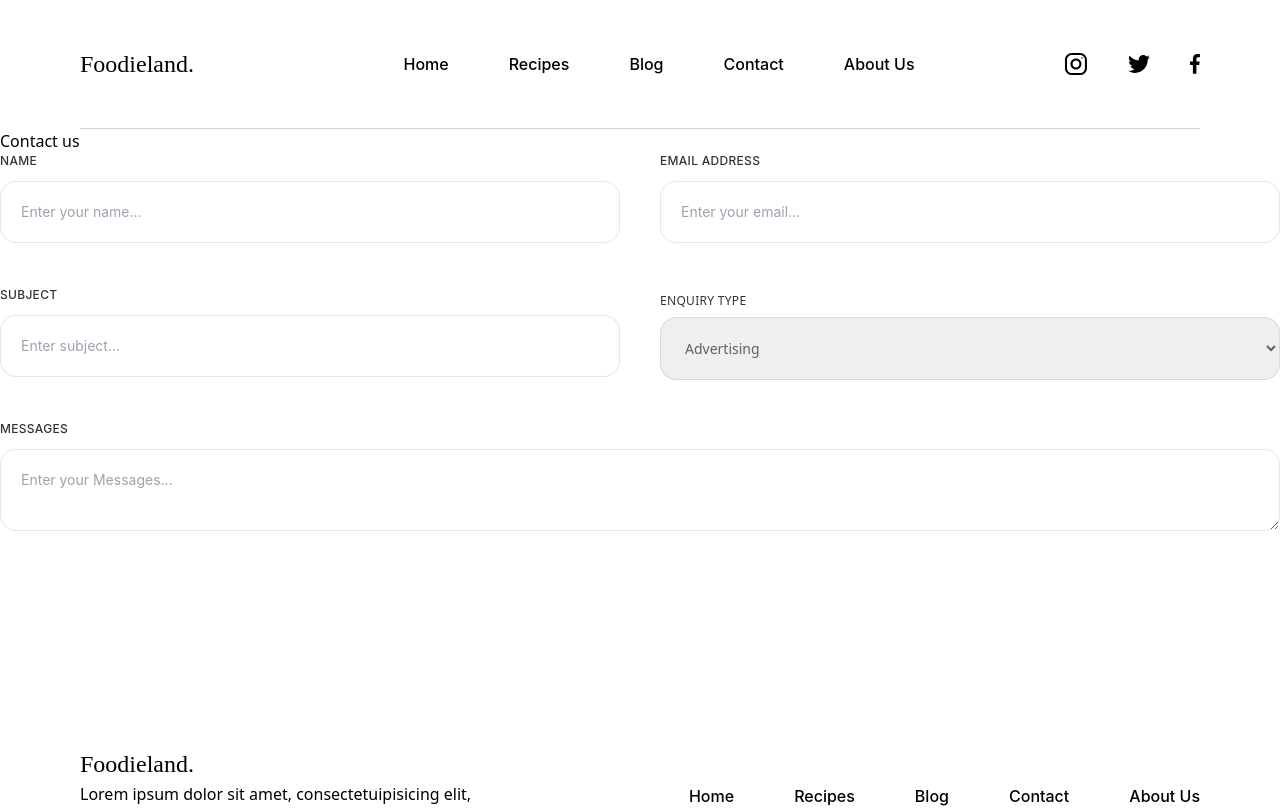
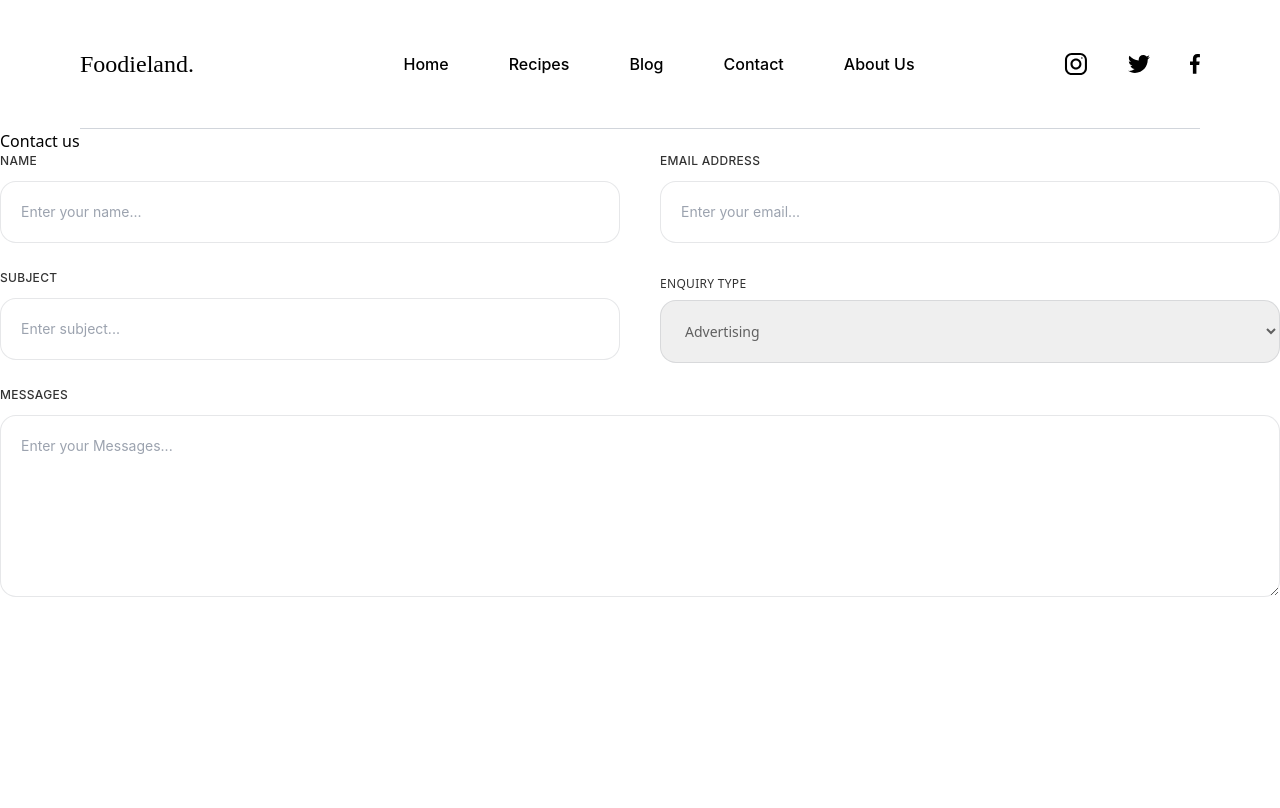
Before and after one commit to foodieland-project/foodieland-frontend, a React (Create React App) app: page /contact in a window 1280 px wide. Shown: the top 808 px of the page. Built offline with nearby package versions, Linux system fonts and the light colour scheme.

Commit message:
text area height spanned two rows

```diff
--- a/src/components/BasicComponents/contact/ContactInput/TextArea.jsx
+++ b/src/components/BasicComponents/contact/ContactInput/TextArea.jsx
@@ -1,8 +1,8 @@
 const TextArea = (props) => {
     return (
-        <div className="flex flex-col font-inter col-span-2">
+        <div className="flex flex-col font-inter col-span-2 row-span-2">
             <label className="text-xs font-medium mb-3 tracking-wide opacity-80" htmlFor={props.id}>{props.label} </label>
-            <textarea className="border border-gray-900/10 p-5 rounded-2xl text-sm mb-6 text-black/60 " id={props.id} placeholder={props.placeholder}/>
+            <textarea className="border border-gray-900/10 p-5 rounded-2xl text-sm mb-6 text-black/60 h-full " id={props.id} placeholder={props.placeholder}/>
 
         </div>
      );
--- a/src/components/BasicComponents/contact/index.jsx
+++ b/src/components/BasicComponents/contact/index.jsx
@@ -14,7 +14,7 @@ const Contact = (props) => {
     return (
         <>
         <h2 className="" >Contact us</h2>
-        <form className='grid grid-cols-2 grid-rows-3 gap-x-10 '>
+        <form className='grid grid-cols-2 grid-rows-4 gap-x-10 '>
             <Input id="name" label="NAME" type="text" placeholder="Enter your name..." />
             <Input id="email" label="EMAIL ADDRESS" type="text" placeholder="Enter your email..." />
             <Input id="subject" label="SUBJECT" type="text" placeholder="Enter subject..." />
```
